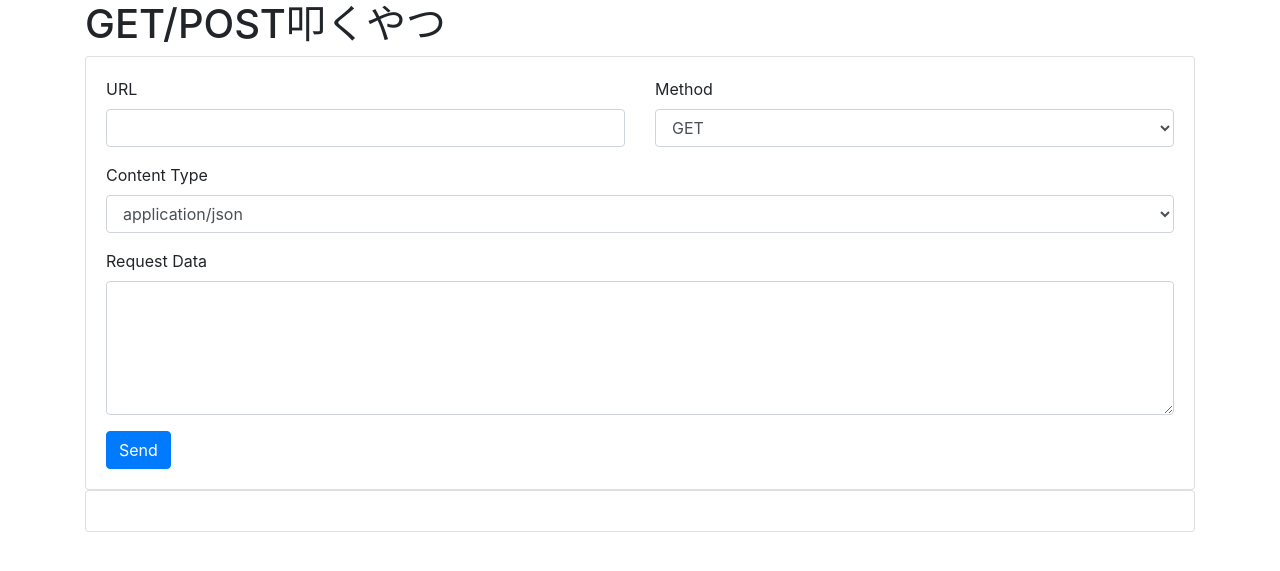
After one commit to na2na-p/na2na_tools, a Node project: template views/webapi_webui/index.ejs in a window 1280 px wide. The commit adds this page. Shown: the top 571 px of the page. Run offline with Node 20 templates, Linux system fonts and the light colour scheme; the template is opened without the code that fills it, so the values that code supplies are empty.

Commit message:
WebAPIをWebUIで叩けるやつの追加

```diff
--- a/app.ts
+++ b/app.ts
@@ -10,6 +10,7 @@ require('dotenv').config();
 const indexRouter = require('./routes/index');
 const waitlistRouter = require('./routes/tools/waitlist');
 const api_waitlistRouter = require('./routes/api/waitlist');
+const webapi_webuiRouter = require('./routes/tools/webapi_webui');
 
 const app = express();
 
@@ -26,6 +27,7 @@ app.use(express.static(path.join(__dirname, 'public')));
 app.use('/', indexRouter);
 app.use('/tools/waitlist', waitlistRouter);
 app.use('/api/waitlist', api_waitlistRouter);
+app.use('/tools/webapi_webui', webapi_webuiRouter);
 
 // catch 404 and forward to error handler
 app.use(function(req: any, res: any, next: (arg0: any) => void) {
--- /dev/null
+++ b/views/webapi_webui/index.ejs
@@ -0,0 +1,128 @@
+<!DOCTYPE html>
+<html lang="ja">
+
+<head>
+    <meta charset="UTF-8">
+    <meta http-equiv="X-UA-Compatible" content="IE=edge">
+    <meta name="viewport" content="width=device-width, initial-scale=1.0">
+    <link rel="stylesheet" href="https://stackpath.bootstrapcdn.com/bootstrap/4.3.1/css/bootstrap.min.css"
+        integrity="sha384-ggOyR0iXCbMQv3Xipma34MD+dH/1fQ784/j6cY/iJTQUOhcWr7x9JvoRxT2MZw1T" crossorigin="anonymous">
+    <script src="https://cdn.jsdelivr.net/npm/vue/dist/vue.js"></script>
+    <script src="https://unpkg.com/axios/dist/axios.min.js"></script>
+    <title>Tools</title>
+</head>
+
+<body>
+    <!-- GET/POST送信ができる、シンプルなアプリ
+    リクエストヘッダーとリクエストボディ、リクエストデータを指定できる
+    レスポンスヘッダーとレスポンスボディ、レスポンスデータを表示する -->
+    <div id="app">
+        <div class="container">
+            <div class="row">
+                <div class="col-md-12">
+                    <h1>GET/POST叩くやつ</h1>
+                </div>
+            </div>
+            <div class="row">
+                <div class="col-md-12">
+                    <div class="card">
+                        <div class="card-body">
+                            <div class="row">
+                                <div class="col-md-6">
+                                    <div class="form-group">
+                                        <label for="url">URL</label>
+                                        <input type="text" class="form-control" v-model="url" id="url">
+                                    </div>
+                                </div>
+                                <div class="col-md-6">
+                                    <div class="form-group">
+                                        <label for="method">Method</label>
+                                        <select class="form-control" v-model="method" id="method">
+                                            <option value="GET">GET</option>
+                                            <option value="POST">POST</option>
+                                        </select>
+                                    </div>
+                                </div>
+                                <div class="col-md-12">
+                                    <!-- content typeの指定
+                                    ドロップダウン -->
+                                    <div class="form-group">
+                                        <label for="contentType">Content Type</label>
+                                        <select class="form-control" v-model="contentType" id="contentType">
+                                            <option value="application/json">application/json</option>
+                                            <option value="application/x-www-form-urlencoded">
+                                                application/x-www-form-urlencoded</option>
+                                            <option value="text/plain">text/plain</option>
+                                            <option value="text/html">text/html</option>
+                                            <option value="text/xml">text/xml</option>
+                                            <option value="application/xml">application/xml</option>
+                                            <option value="multipart/form-data">multipart/form-data</option>
+                                        </select>
+                                    </div>
+                                </div>
+                                <div class="col-md-12">
+                                    <div class="form-group">
+                                        <label for="request-data">Request Data</label>
+                                        <textarea class="form-control" v-model="requestData" id="request-data"
+                                            rows="5"></textarea>
+                                    </div>
+                                </div>
+                            </div>
+                            <div class="row">
+                                <div class="col-md-12">
+                                    <button type="button" class="btn btn-primary" @click="send">Send</button>
+                                </div>
+                            </div>
+                        </div>
+                    </div>
+                </div>
+            </div>
+            <div class="row">
+                <div class="col-md-12">
+                    <div class="card">
+                        <div class="card-body">
+                            <div class="row">
+                                <div class="col-md-12" v-if="responseData">
+                                    <h3>Response Data</h3>
+                                    <pre>{{responseData}}</pre>
+                                </div>
+                            </div>
+                        </div>
+                    </div>
+                </div>
+            </div>
+        </div>
+    </div>
+    <script>
+        new Vue({
+            el: '#app',
+            data: {
+                url: '',
+                method: 'GET',
+                contentType: 'application/json',
+                requestData: '',
+                responseData: '',
+            },
+            methods: {
+                send: function () {
+                    var self = this;
+                    axios({
+                        method: this.method,
+                        url: this.url,
+                        data: this.requestData,
+                        headers: {
+                            'Content-Type': this.contentType
+                        }
+                    }).then(function (response) {
+                        self.responseData = JSON.stringify(response.data, null, 2);
+                    }).catch(function (error) {
+                        self.responseData = JSON.stringify(error, null, 2);
+                    });
+                }
+            },
+        });
+    </script>
+
+</body>
+
+</html>
```
Also changed, not shown: routes/tools/webapi_webui.ts (added, +10 -0 lines), views/waitlist/views_v2.ejs (+35 -0 lines).
